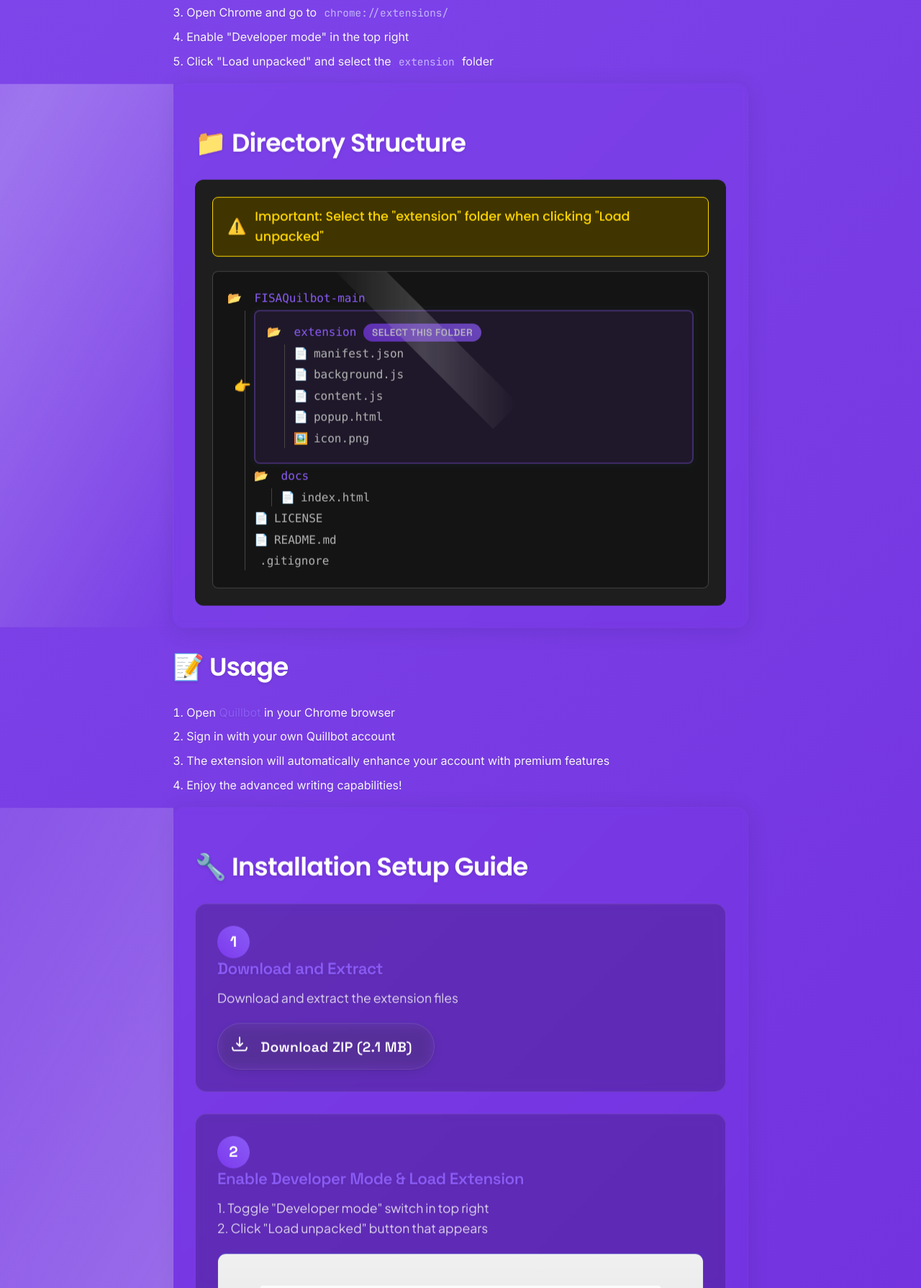
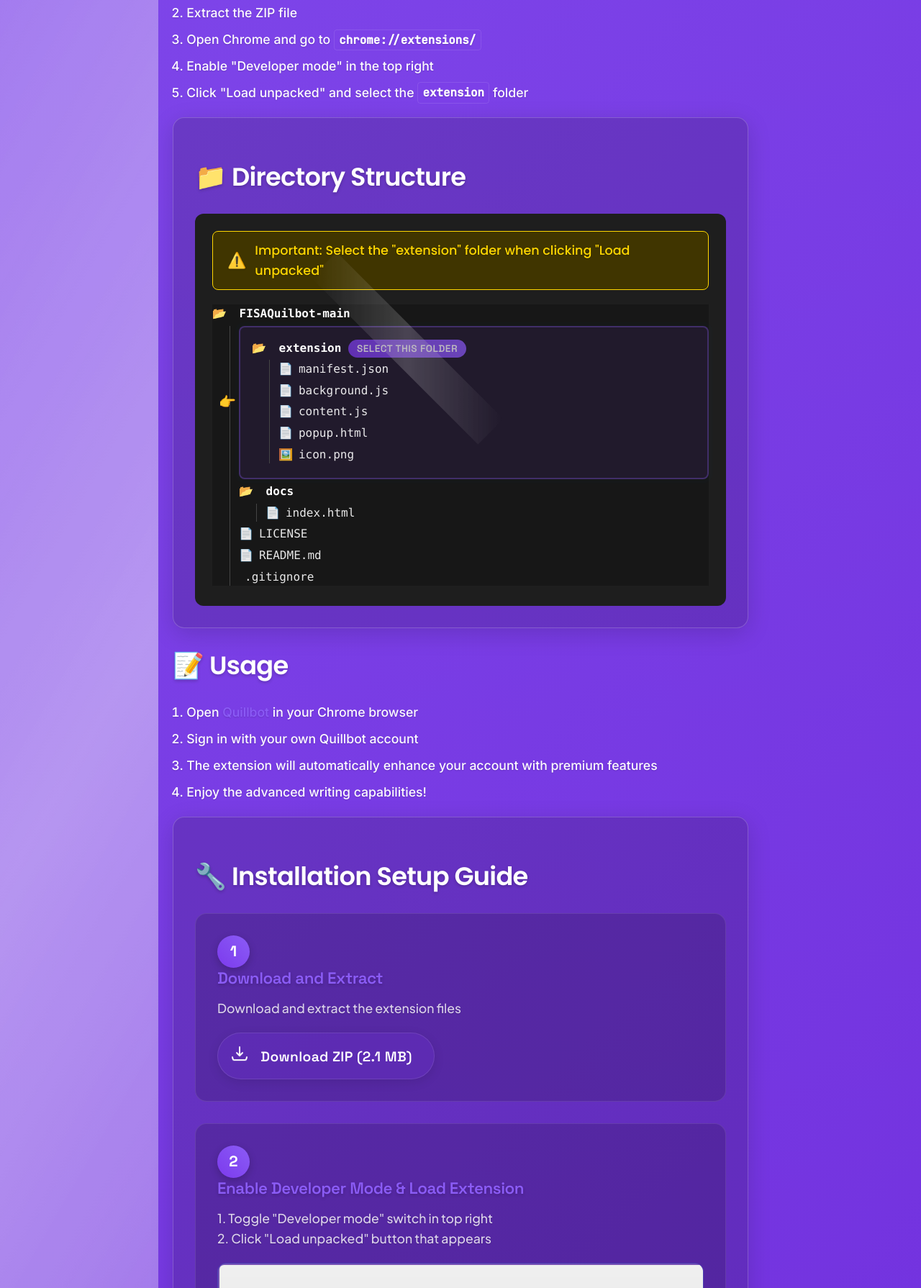
Before and after one commit to fisapool/FISAQuilbot, a browser extension: page docs/index.html in a window 1280 px wide. Shown: the part 1010-2800 px from the top of the page at 72% size. Drawn offline with Linux system fonts and the light colour scheme.

Commit message:
Update docs: Remove blur effects, improve text visibility and update directory viewer styling

```diff
--- a/docs/index.html
+++ b/docs/index.html
@@ -93,20 +93,16 @@
             }
         }
 
-        /* Add a glass overlay */
+        /* Remove glass overlay blur */
         .glass-overlay {
             position: fixed;
             top: 0;
             left: 0;
             width: 100%;
             height: 100%;
-            background: linear-gradient(
-                45deg,
-                rgba(255, 255, 255, 0.05),
-                rgba(255, 255, 255, 0.02)
-            );
-            backdrop-filter: blur(3px);
-            -webkit-backdrop-filter: blur(3px);
+            background: rgba(0, 0, 0, 0.05);
+            backdrop-filter: none;
+            -webkit-backdrop-filter: none;
             pointer-events: none;
             z-index: 1;
         }
@@ -117,20 +113,19 @@
             z-index: 2;
             backdrop-filter: none;
             -webkit-backdrop-filter: none;
-        }
-
-        /* Glossy card effect */
+            text-rendering: optimizeLegibility;
+        }
+
+        /* Update glass card effect - remove blur */
         .glass-card {
-            background: rgba(124, 58, 237, 0.08);
-            backdrop-filter: blur(5px);
-            -webkit-backdrop-filter: blur(5px);
-            border: 1px solid rgba(139, 92, 246, 0.1);
+            background: rgba(0, 0, 0, 0.15);
+            backdrop-filter: none;
+            -webkit-backdrop-filter: none;
+            border: 1px solid rgba(255, 255, 255, 0.2);
+            box-shadow: 0 8px 32px rgba(0, 0, 0, 0.15);
             border-radius: 16px;
             padding: 30px;
             margin: 20px 0;
-            box-shadow: 0 4px 30px rgba(0, 0, 0, 0.1);
-            position: relative;
-            animation: float 6s ease-in-out infinite;
         }
 
         /* Shimmering effect */
@@ -159,18 +154,26 @@
         /* Update existing text colors for better contrast */
         h1, h2, h3, h4, h5, h6 {
             color: white;
-            text-shadow: 0 2px 4px rgba(0, 0, 0, 0.1);
+            text-shadow: 0 2px 4px rgba(0, 0, 0, 0.2);
+            font-weight: 700;
+            letter-spacing: -0.02em;
         }
 
         p, li {
-            color: rgba(255, 255, 255, 0.95);
-            text-shadow: 0 1px 2px rgba(0, 0, 0, 0.1);
+            color: rgba(255, 255, 255, 0.98);
+            text-shadow: 0 1px 2px rgba(0, 0, 0, 0.15);
+            font-weight: 500;
+            font-size: 1.1em;
+            line-height: 1.8;
         }
 
         code {
-            background: rgba(124, 58, 237, 0.1);
-            text-shadow: none;
-            color: #C4B5FD;
+            background: rgba(0, 0, 0, 0.3);
+            color: #fff;
+            font-weight: 600;
+            padding: 0.3em 0.6em;
+            border-radius: 4px;
+            border: 1px solid rgba(255, 255, 255, 0.1);
         }
 
         /* Floating animation for cards */
@@ -243,6 +246,8 @@
         .step-number {
             font-family: var(--font-heading);
             font-weight: 700;
+            font-size: 1.4em;
+            box-shadow: 0 4px 12px rgba(0, 0, 0, 0.2);
         }
 
         .step p {
@@ -259,8 +264,12 @@
         /* Warning Messages */
         .warning-banner {
             font-family: var(--font-heading);
-            font-weight: 500;
+            font-weight: 600;
             font-size: 1.1em;
+            background: rgba(255, 193, 7, 0.2);
+            border: 2px solid rgba(255, 193, 7, 0.3);
+            color: #fff;
+            text-shadow: 0 1px 2px rgba(0, 0, 0, 0.2);
         }
 
         /* Error Cards */
@@ -315,12 +324,9 @@
             gap: 12px;
             padding: 15px 30px;
             border-radius: 50px;
-            background: linear-gradient(45deg,
-                rgba(124, 58, 237, 0.1),
-                rgba(139, 92, 246, 0.1)
-            );
-            backdrop-filter: blur(10px);
-            -webkit-backdrop-filter: blur(10px);
+            background: rgba(124, 58, 237, 0.15);
+            backdrop-filter: none;
+            -webkit-backdrop-filter: none;
             border: 1px solid rgba(124, 58, 237, 0.2);
             color: white;
             font-family: 'Space Grotesk', sans-serif;
@@ -332,10 +338,7 @@
 
         .footer-link:hover {
             transform: translateY(-3px);
-            background: linear-gradient(45deg,
-                rgba(124, 58, 237, 0.15),
-                rgba(139, 92, 246, 0.15)
-            );
+            background: rgba(124, 58, 237, 0.15);
             box-shadow: 0 8px 25px rgba(124, 58, 237, 0.2);
             border-color: rgba(124, 58, 237, 0.3);
         }
@@ -471,7 +474,9 @@
             display: inline-flex;
             align-items: center;
             gap: 10px;
-            background: linear-gradient(45deg, var(--primary-color), var(--accent-color));
+            background: rgba(124, 58, 237, 0.2);
+            backdrop-filter: none;
+            -webkit-backdrop-filter: none;
             color: white;
             text-decoration: none;
             padding: 15px 30px;
@@ -543,14 +548,11 @@
             font-weight: 500;
             font-size: 1.1em;
         }
+        /* Update directory viewer - remove blur */
         .directory-viewer {
-            background: rgba(0, 0, 0, 0.3);
-            backdrop-filter: blur(3px);
-            -webkit-backdrop-filter: blur(3px);
-            border: 1px solid var(--glass-border);
-            border-radius: 8px;
-            padding: 20px;
-            overflow-x: auto;
+            background: rgba(0, 0, 0, 0.25);
+            backdrop-filter: none;
+            -webkit-backdrop-filter: none;
         }
         .tree-structure {
             font-size: 16px;
@@ -583,11 +585,11 @@
             margin-right: 8px;
         }
         .folder-name {
-            color: #8B5CF6;
-            font-weight: 500;
+            color: #fff;
+            font-weight: 600;
         }
         .file {
-            color: #B3B3B3;
+            color: rgba(255, 255, 255, 0.9);
         }
         /* Hover effects */
         .folder:hover > .folder-name {
@@ -726,7 +728,7 @@
         .installation-step {
             display: flex;
             gap: 20px;
-            background: rgba(255, 255, 255, 0.03);
+            background: rgba(0, 0, 0, 0.03);
             border-radius: 16px;
             padding: 24px;
             transition: transform 0.3s ease, box-shadow 0.3s ease;
@@ -780,6 +782,9 @@
             display: block;
             border-radius: 8px;
             transition: transform 0.3s ease;
+            border: 2px solid rgba(255, 255, 255, 0.2);
+            box-shadow: 0 8px 24px rgba(0, 0, 0, 0.3);
+            filter: brightness(1.1) contrast(1.1);
         }
         .step-image:hover img {
             transform: scale(1.02);
@@ -855,9 +860,9 @@
             font-weight: 500;
         }
         .setup-step {
-            background: rgba(0, 0, 0, 0.2);
-            backdrop-filter: blur(10px);
-            -webkit-backdrop-filter: blur(10px);
+            background: rgba(0, 0, 0, 0.15);
+            backdrop-filter: none;
+            -webkit-backdrop-filter: none;
             border: 1px solid rgba(255, 255, 255, 0.1);
             padding: 30px;
             border-radius: 16px;
@@ -1218,9 +1223,11 @@
 
         .tagline {
             font-family: 'Plus Jakarta Sans', sans-serif;
-            font-size: 1.2em;
-            color: rgba(255, 255, 255, 0.9);
+            font-size: 1.3em;
+            color: #fff;
             margin: 10px 0 30px;
+            text-shadow: 0 2px 4px rgba(0, 0, 0, 0.2);
+            font-weight: 500;
         }
 
         .download-section {
@@ -1234,9 +1241,9 @@
             gap: 12px;
             padding: 15px 30px;
             border-radius: 50px;
-            background: rgba(255, 255, 255, 0.05);
-            backdrop-filter: blur(10px);
-            -webkit-backdrop-filter: blur(10px);
+            background: rgba(124, 58, 237, 0.2);
+            backdrop-filter: none;
+            -webkit-backdrop-filter: none;
             border: 1px solid rgba(255, 255, 255, 0.1);
             color: white;
             font-family: 'Space Grotesk', sans-serif;
@@ -1248,7 +1255,7 @@
 
         .download-button:hover {
             transform: translateY(-3px);
-            background: rgba(255, 255, 255, 0.1);
+            background: rgba(124, 58, 237, 0.2);
             box-shadow: 0 8px 25px rgba(33, 150, 243, 0.2);
             border-color: rgba(255, 255, 255, 0.2);
         }
@@ -1304,6 +1311,17 @@
                 padding: 12px 24px;
                 font-size: 1.1em;
             }
+        }
+
+        /* Improve success note visibility */
+        .success-note {
+            background: rgba(76, 175, 80, 0.2);
+            border: 1px solid rgba(76, 175, 80, 0.3);
+            padding: 15px 20px;
+            border-radius: 8px;
+            color: #fff;
+            font-weight: 600;
+            text-shadow: 0 1px 2px rgba(0, 0, 0, 0.2);
         }
     </style>
 
```
